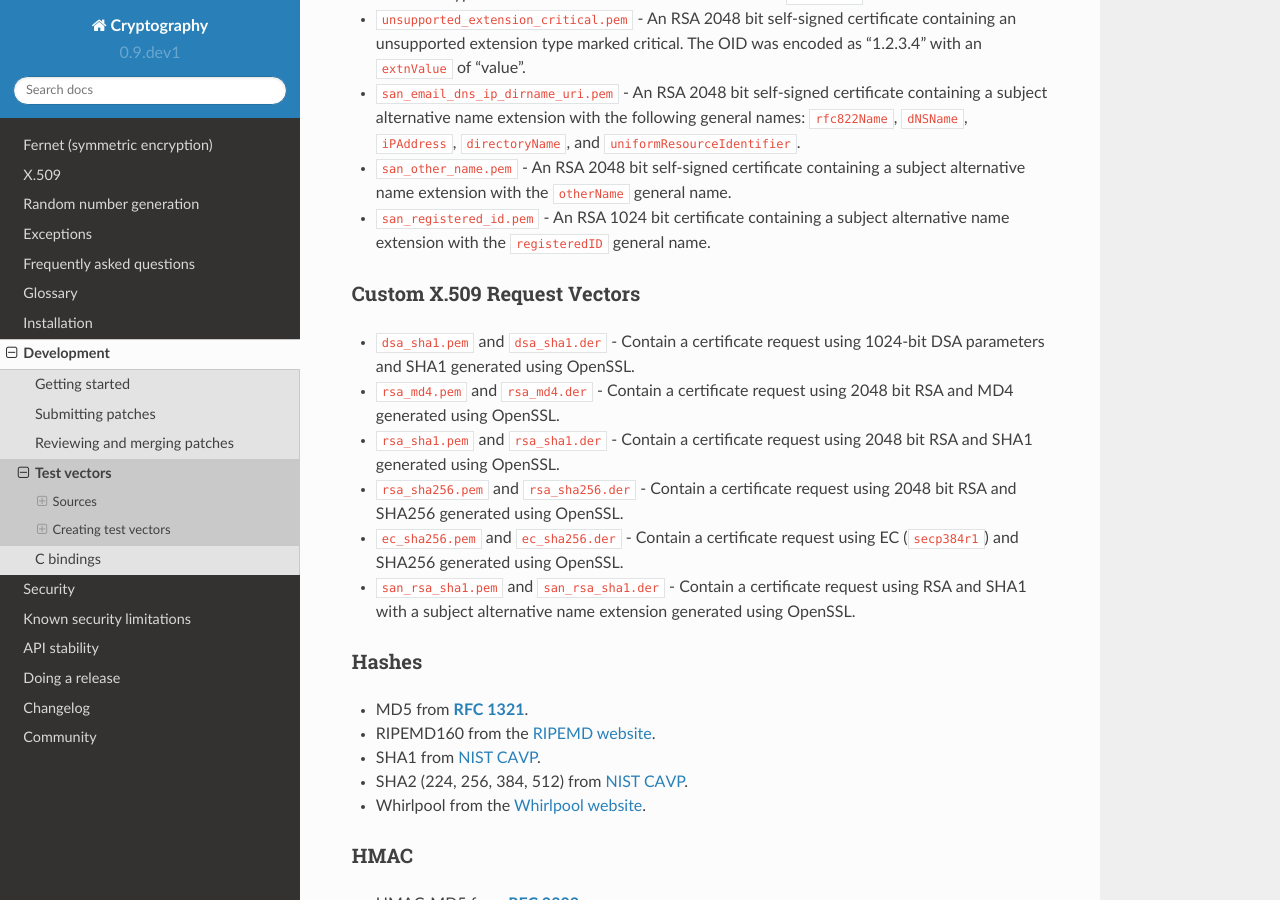
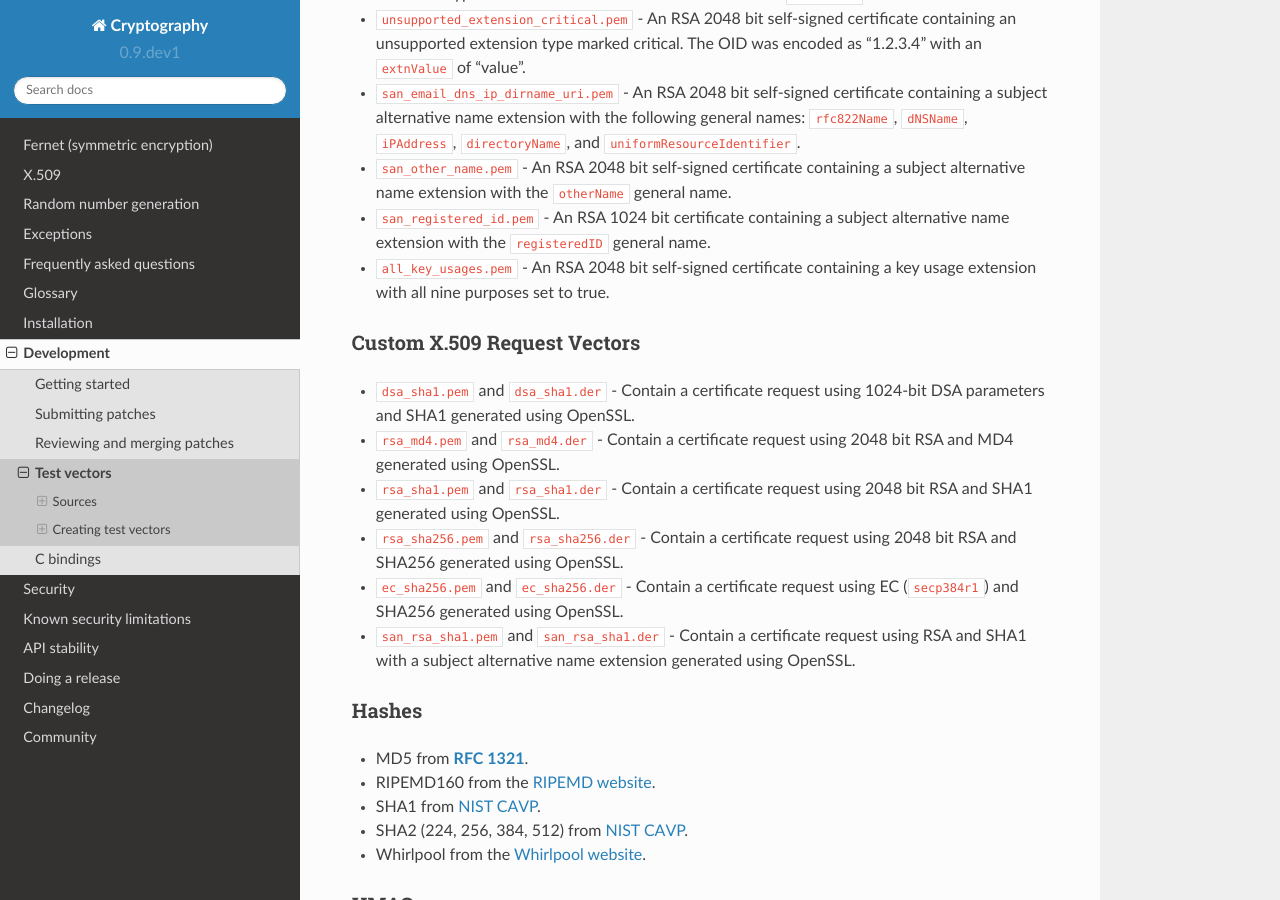
Before and after one commit to WebKing0121/cryptography, a Sphinx documentation site: the page built from docs/development/test-vectors.rst, in a window 1280 px wide and 900 px high, scrolled down 2518 px. Built offline with Sphinx 7.4.7 and the Read the Docs theme 2.0.0, drawn with Linux system fonts in a browser that asks for light colours; pages that are not in the unit, such as notebooks, are missing from menus.

Commit message:
add key usage vector with all 9 purposes set to true

```diff
--- a/docs/development/test-vectors.rst
+++ b/docs/development/test-vectors.rst
@@ -132,6 +132,8 @@ Custom X.509 Vectors
   a subject alternative name extension with the ``otherName`` general name.
 * ``san_registered_id.pem`` - An RSA 1024 bit certificate containing a
   subject alternative name extension with the ``registeredID`` general name.
+* ``all_key_usages.pem`` - An RSA 2048 bit self-signed certificate containing
+  a key usage extension with all nine purposes set to true.
 
 Custom X.509 Request Vectors
 ~~~~~~~~~~~~~~~~~~~~~~~~~~~~
```
Also changed, not shown: 1 other file.
